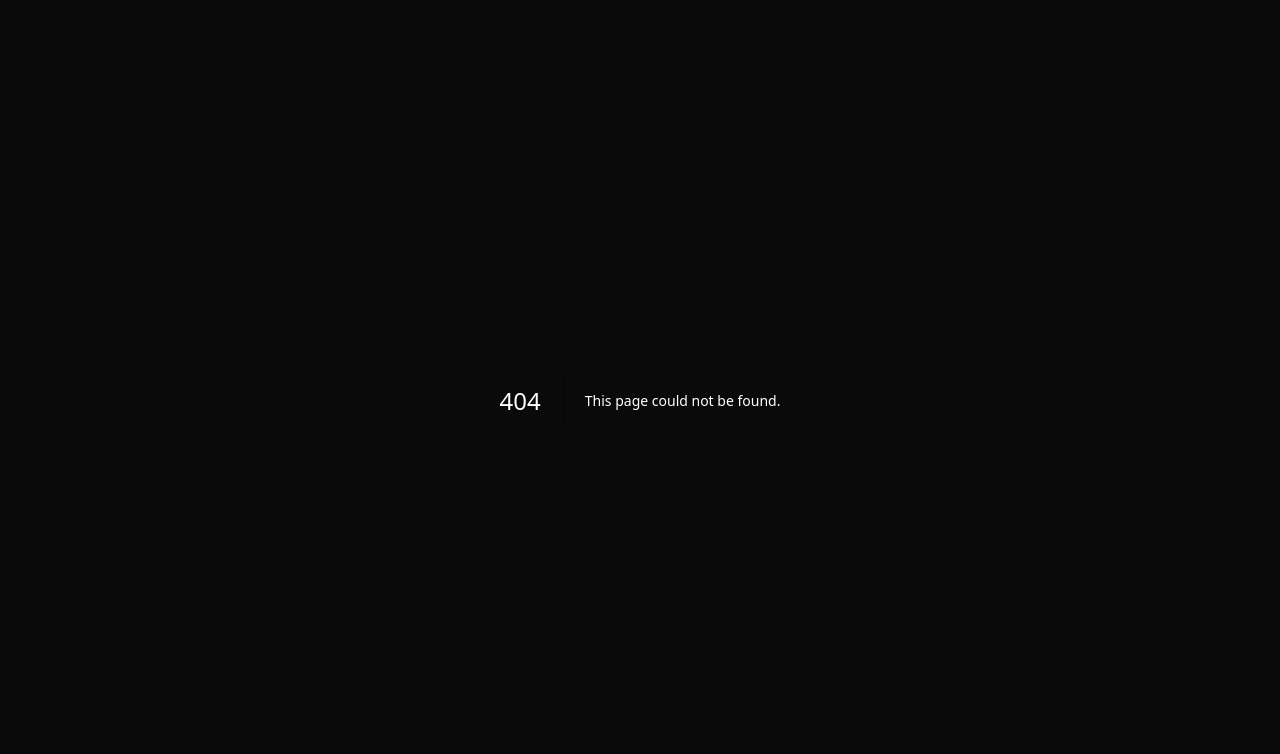
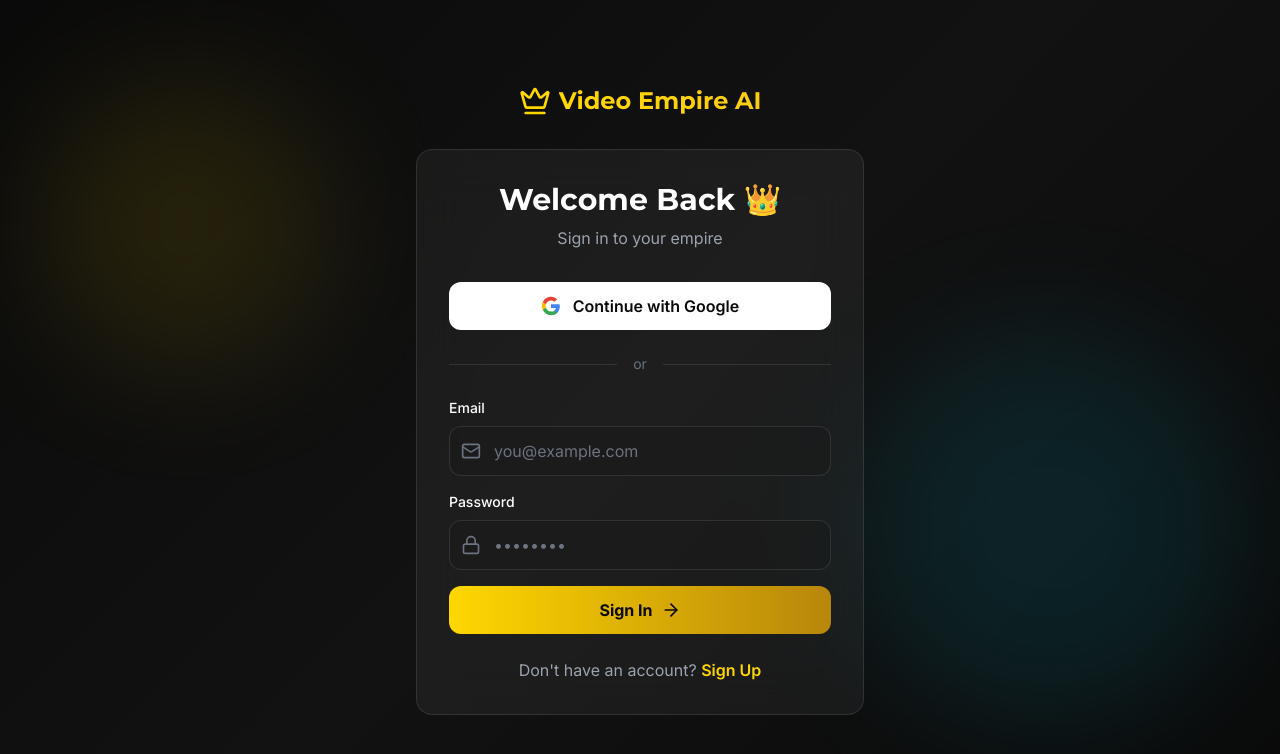
Before and after one commit to nkemso/video-empire-ai, a Next.js app: page /login in a window 1280 px wide. Before the commit this address had no page. Shown: the top 754 px of the page. Built offline with nearby package versions, Linux system fonts and the light colour scheme; no server answers.

Commit message:
Add login page with Google OAuth

```diff
--- /dev/null
+++ b/app/login/page.tsx
@@ -0,0 +1,150 @@
+'use client';
+
+import { useState } from 'react';
+import { useRouter } from 'next/navigation';
+import Link from 'next/link';
+import { createClient } from '@/lib/supabase/client';
+import { Crown, Mail, Lock, ArrowRight, Loader2 } from 'lucide-react';
+import toast from 'react-hot-toast';
+
+export default function LoginPage() {
+  const router = useRouter();
+  const supabase = createClient();
+  const [loading, setLoading] = useState(false);
+  const [email, setEmail] = useState('');
+  const [password, setPassword] = useState('');
+
+  const handleLogin = async (e: React.FormEvent) => {
+    e.preventDefault();
+    setLoading(true);
+
+    try {
+      const { error } = await supabase.auth.signInWithPassword({
+        email,
+        password,
+      });
+
+      if (error) throw error;
+
+      toast.success('Welcome back! 👑');
+      router.push('/dashboard');
+      router.refresh();
+    } catch (error: any) {
+      toast.error(error.message || 'Login failed');
+    } finally {
+      setLoading(false);
+    }
+  };
+
+  const handleGoogleLogin = async () => {
+    setLoading(true);
+    try {
+      const { error } = await supabase.auth.signInWithOAuth({
+        provider: 'google',
+        options: {
+          redirectTo: `${window.location.origin}/auth/callback`,
+        },
+      });
+      if (error) throw error;
+    } catch (error: any) {
+      toast.error(error.message);
+      setLoading(false);
+    }
+  };
+
+  return (
+    <div className="min-h-screen flex items-center justify-center px-4 py-12">
+      <div className="absolute inset-0 -z-10">
+        <div className="absolute top-20 left-10 w-72 h-72 bg-empire-gold/10 rounded-full blur-3xl"></div>
+        <div className="absolute bottom-20 right-10 w-96 h-96 bg-empire-electric/10 rounded-full blur-3xl"></div>
+      </div>
+
+      <div className="w-full max-w-md">
+        <Link href="/" className="flex items-center justify-center gap-2 mb-8">
+          <Crown className="w-8 h-8 text-empire-gold" />
+          <span className="text-2xl font-display font-bold gradient-text">Video Empire AI</span>
+        </Link>
+
+        <div className="glass-card p-8">
+          <h1 className="text-3xl font-display font-bold mb-2 text-center">
+            Welcome Back 👑
+          </h1>
+          <p className="text-gray-400 text-center mb-8">
+            Sign in to your empire
+          </p>
+
+          <button
+            onClick={handleGoogleLogin}
+            disabled={loading}
+            className="w-full flex items-center justify-center gap-3 bg-white text-empire-black py-3 px-6 rounded-xl font-semibold hover:bg-gray-100 transition-all mb-4 disabled:opacity-50"
+          >
+            <svg className="w-5 h-5" viewBox="0 0 24 24">
+              <path fill="#4285F4" d="M22.56 12.25c0-.78-.07-1.53-.2-2.25H12v4.26h5.92c-.26 1.37-1.04 2.53-2.21 3.31v2.77h3.57c2.08-1.92 3.28-4.74 3.28-8.09z"/>
+              <path fill="#34A853" d="M12 23c2.97 0 5.46-.98 7.28-2.66l-3.57-2.77c-.98.66-2.23 1.06-3.71 1.06-2.86 0-5.29-1.93-6.16-4.53H2.18v2.84C3.99 20.53 7.7 23 12 23z"/>
+              <path fill="#FBBC05" d="M5.84 14.09c-.22-.66-.35-1.36-.35-2.09s.13-1.43.35-2.09V7.07H2.18C1.43 8.55 1 10.22 1 12s.43 3.45 1.18 4.93l2.85-2.22.81-.62z"/>
+              <path fill="#EA4335" d="M12 5.38c1.62 0 3.06.56 4.21 1.64l3.15-3.15C17.45 2.09 14.97 1 12 1 7.7 1 3.99 3.47 2.18 7.07l3.66 2.84c.87-2.6 3.3-4.53 6.16-4.53z"/>
+            </svg>
+            Continue with Google
+          </button>
+
+          <div className="flex items-center gap-4 my-6">
+            <div className="flex-1 h-px bg-white/10"></div>
+            <span className="text-gray-500 text-sm">or</span>
+            <div className="flex-1 h-px bg-white/10"></div>
+          </div>
+
+          <form onSubmit={handleLogin} className="space-y-4">
+            <div>
+              <label className="block text-sm font-medium mb-2">Email</label>
+              <div className="relative">
+                <Mail className="absolute left-3 top-1/2 -translate-y-1/2 w-5 h-5 text-gray-500" />
+                <input
+                  type="email"
+                  value={email}
+                  onChange={(e) => setEmail(e.target.value)}
+                  required
+                  className="input-field pl-11"
+                  placeholder="you@example.com"
+                />
+              </div>
+            </div>
+
+            <div>
+              <label className="block text-sm font-medium mb-2">Password</label>
+              <div className="relative">
+                <Lock className="absolute left-3 top-1/2 -translate-y-1/2 w-5 h-5 text-gray-500" />
+                <input
+                  type="password"
+                  value={password}
+                  onChange={(e) => setPassword(e.target.value)}
+                  required
+                  className="input-field pl-11"
+                  placeholder="••••••••"
+                />
+              </div>
+            </div>
+
+            <button
+              type="submit"
+              disabled={loading}
+              className="glow-button w-full flex items-center justify-center gap-2"
+            >
+              {loading ? (
+                <Loader2 className="w-5 h-5 animate-spin" />
+              ) : (
+                <>Sign In <ArrowRight className="w-5 h-5" /></>
+              )}
+            </button>
+          </form>
+
+          <p className="text-center text-gray-400 mt-6">
+            Don't have an account?{' '}
+            <Link href="/signup" className="text-empire-gold hover:underline font-semibold">
+              Sign Up
+            </Link>
+          </p>
+        </div>
+      </div>
+    </div>
+  );
+}
```
